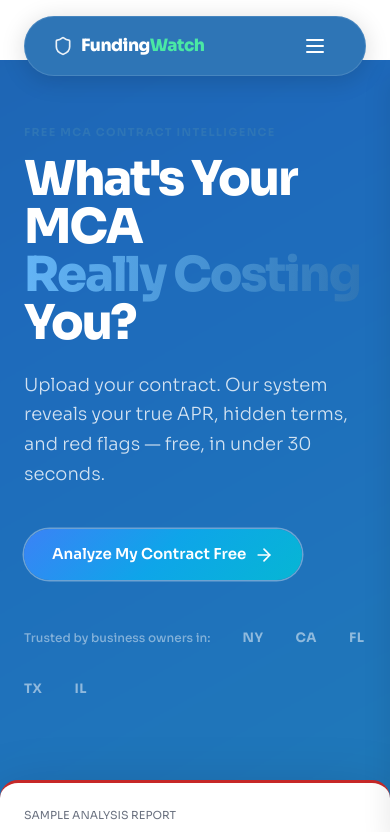
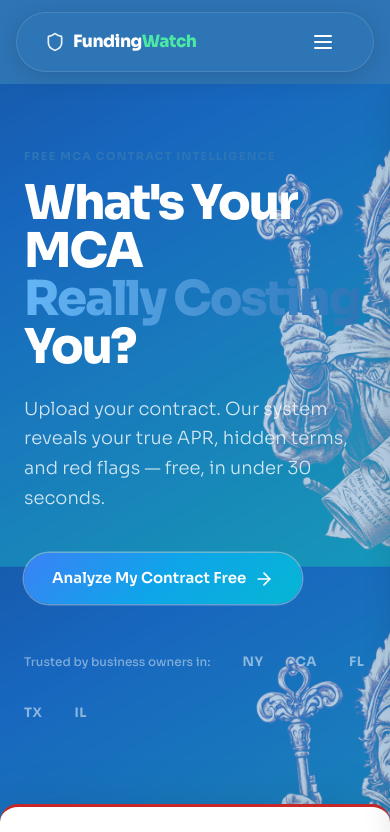
Before and after one commit to tchogorian/fundingwatch, a Next.js app: page / in a window 390 px wide. Shown: the top 832 px of the page. Built offline with nearby package versions, Linux system fonts and the light colour scheme.

Commit message:
design update

```diff
--- a/src/app/globals.css
+++ b/src/app/globals.css
@@ -567,6 +567,13 @@ h3 {
   min-height: 100vh;
   position: relative;
 }
+/* Mobile: position background so Robin Hood figure (right side of composite) is visible */
+@media (max-width: 1024px) {
+  .hero {
+    background-position: 60% top;
+    background-size: 220%;
+  }
+}
 /* Solid blue overlay so hero reads as one color; figure in composite still shows through */
 .hero::before {
   content: "";
@@ -575,6 +582,11 @@ h3 {
   background: #2E75B6;
   opacity: 0.55;
   pointer-events: none;
+}
+@media (max-width: 1024px) {
+  .hero::before {
+    opacity: 0.35;
+  }
 }
 .hero-inner {
   position: relative;
--- a/src/app/layout.tsx
+++ b/src/app/layout.tsx
@@ -23,6 +23,12 @@ export const metadata: Metadata = {
     "Upload your merchant cash advance contract. Our system reveals your true APR, hidden terms, and red flags — free, in under 30 seconds.",
 };
 
+export const viewport = {
+  width: "device-width",
+  initialScale: 1,
+  viewportFit: "cover",
+};
+
 export default function RootLayout({
   children,
 }: Readonly<{
--- a/src/components/Navbar.tsx
+++ b/src/components/Navbar.tsx
@@ -37,8 +37,8 @@ export default function Navbar() {
   return (
     <>
       <div
-        className="sticky top-4 z-[100] px-4 sm:px-6"
-        style={{ padding: "0 24px" }}
+        className="sticky top-0 z-[100] w-full px-4 py-3 sm:px-6"
+        style={{ background: "#2E75B6" }}
       >
         <nav
           className="mx-auto flex h-[60px] max-w-[1180px] items-center justify-between rounded-full px-7"
@@ -129,8 +129,8 @@ export default function Navbar() {
         style={{
           background: "#FFFFFF",
           transform: mobileOpen ? "translateX(0)" : "translateX(100%)",
-          top: "76px",
-          height: "calc(100vh - 76px)",
+          top: "84px",
+          height: "calc(100vh - 84px)",
           boxShadow: "-4px 0 24px rgba(0,0,0,0.08)",
         }}
         aria-hidden={!mobileOpen}
@@ -180,7 +180,7 @@ export default function Navbar() {
       <div
         className="fixed inset-0 z-[80] bg-black/10 transition-opacity duration-300 md:hidden"
         style={{
-          top: "76px",
+          top: "84px",
           opacity: mobileOpen ? 1 : 0,
           pointerEvents: mobileOpen ? "auto" : "none",
         }}
```
